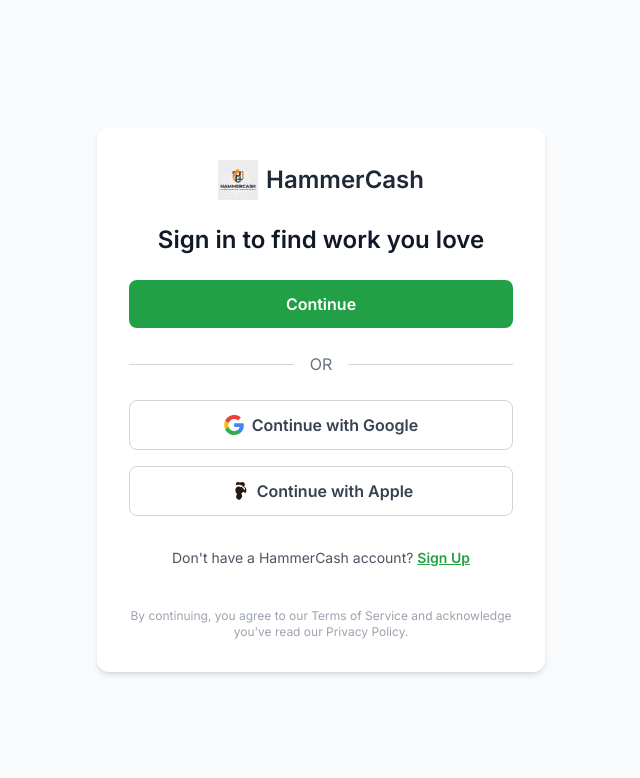
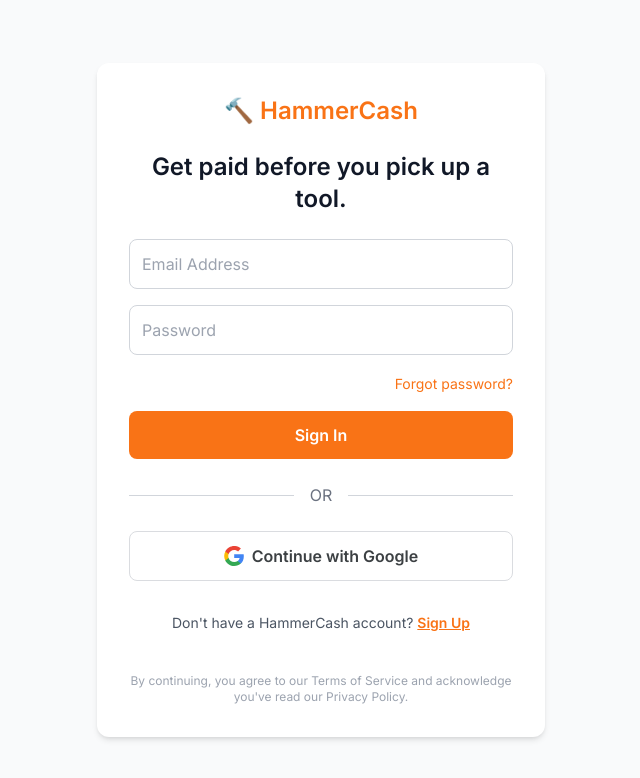
Before and after one commit to wadest308/hammercash-landingpage, a React (Vite) app: page /login in a window 1280 px wide. Shown: the top 778 px of the page, without its empty margins (319-959 px from the left). Built offline with nearby package versions, Linux system fonts and the light colour scheme; no server answers.

Commit message:
refactor: Revert last prompt changes

```diff
--- a/src/Login.jsx
+++ b/src/Login.jsx
@@ -47,7 +47,14 @@
       {/* Left Column (Auth) */}
       <div className="left-column-auth" style={{ width: '50%', backgroundColor: 'white', display: 'flex', flexDirection: 'column', justifyContent: 'center', alignItems: 'center', padding: '50px' }}>
         <div style={{ width: '100%', maxWidth: '400px' }}>
-          <h1 style={{ color: '#F97316', fontSize: '24px', fontWeight: 'bold', marginBottom: '40px' }}>HammerCash</h1>
+          <div className="flex items-center gap-3 mb-8">
+              <div className="w-8 h-8 bg-orange-500 rounded flex items-center justify-center text-white font-black">H</div>
+              <div>
+                  <h1 className="text-xl font-black tracking-tighter text-black">HammerCash</h1>
+              </div>
+          </div>
+          <h2 className="text-3xl font-bold text-gray-800">Get paid before you pick up a tool.</h2>
+          <p className="text-base text-gray-500 mt-2 mb-8">Sign in to your HammerCash account.</p>
           <div style={{ display: 'flex', flexDirection: 'column', gap: '15px' }}>
             <button
               onClick={handleGoogleSignIn}
@@ -66,10 +73,6 @@
             >
               <img src="https://www.google.com/images/branding/googlelogo/1x/googlelogo_color_272x92dp.png" alt="Google logo" style={{ height: '20px' }} />
               Continue with Google
-            </button>
-            <button style={{ padding: '15px', backgroundColor: '#f3f4f6', color: '#9ca3af', border: '1px solid #E5E7EB', borderRadius: '5px', fontWeight: 'bold', cursor: 'not-allowed', display: 'flex', alignItems: 'center', gap: '10px' }}>
-              <img src="https://upload.wikimedia.org/wikipedia/commons/f/fa/Apple_logo_black.svg" alt="Apple logo" style={{ height: '20px' }} />
-              Sign in with Apple (coming soon)
             </button>
           </div>
 
--- a/src/SignUp.jsx
+++ b/src/SignUp.jsx
@@ -44,25 +44,28 @@
   };
 
   return (
-    <div className="bg-black text-white min-h-screen flex flex-col items-center justify-center p-4">
+    <div className="bg-white text-black min-h-screen flex flex-col items-center justify-center p-4">
       <div className="w-full max-w-md">
         <div className="text-center mb-8">
-          <img src="/logo2.png" alt="HammerCash Logo" className="h-12 mx-auto mb-4" />
-          <h1 className="text-2xl font-bold">Sign up to find work you love</h1>
+        <div className="flex items-center justify-center mb-6">
+          <h1 className="text-2xl font-bold text-orange-500">🔨 HammerCash</h1>
+        </div>
+          <h1 className="text-2xl font-bold">Start getting paid upfront.</h1>
         </div>
 
         <button
           onClick={handleGoogleSignIn}
-          className="w-full bg-blue-600 hover:bg-blue-700 text-white font-bold py-3 px-4 rounded-lg flex items-center justify-center mb-4"
+          className="w-full bg-white hover:bg-gray-100 text-black font-bold py-3 px-4 rounded-lg flex items-center justify-center mb-4 border border-gray-200"
+          style={{ background: 'white', border: '1px solid #dadce0', color: '#3c4043', fontWeight: '500' }}
         >
           <img src="https://www.google.com/images/branding/googlelogo/1x/googlelogo_color_272x92dp.png" alt="Google logo" className="h-6 mr-4" />
           Continue with Google
         </button>
 
         <div className="flex items-center my-4">
-          <hr className="flex-grow border-neutral-700" />
+          <hr className="flex-grow border-neutral-200" />
           <span className="px-2 text-neutral-400">or</span>
-          <hr className="flex-grow border-neutral-700" />
+          <hr className="flex-grow border-neutral-200" />
         </div>
 
         <form onSubmit={handleEmailSignUp}>
@@ -72,14 +75,14 @@
               placeholder="First name"
               value={firstName}
               onChange={(e) => setFirstName(e.target.value)}
-              className="bg-neutral-800 border border-neutral-700 rounded-lg p-3 w-full"
+              className="bg-gray-100 border border-gray-200 rounded-lg p-3 w-full"
             />
             <input
               type="text"
               placeholder="Last name"
               value={lastName}
               onChange={(e) => setLastName(e.target.value)}
-              className="bg-neutral-800 border border-neutral-700 rounded-lg p-3 w-full"
+              className="bg-gray-100 border border-gray-200 rounded-lg p-3 w-full"
             />
           </div>
           <input
@@ -87,7 +90,7 @@
             placeholder="Email"
             value={email}
             onChange={(e) => setEmail(e.target.value)}
-            className="bg-neutral-800 border border-neutral-700 rounded-lg p-3 w-full mb-4"
+            className="bg-gray-100 border border-gray-200 rounded-lg p-3 w-full mb-4"
           />
           <div className="relative mb-4">
             <input
@@ -95,7 +98,7 @@
               placeholder="Password"
               value={password}
               onChange={(e) => setPassword(e.target.value)}
-              className="bg-neutral-800 border border-neutral-700 rounded-lg p-3 w-full"
+              className="bg-gray-100 border border-gray-200 rounded-lg p-3 w-full"
             />
             <button
               type="button"
@@ -108,7 +111,7 @@
           <select
             value={country}
             onChange={(e) => setCountry(e.target.value)}
-            className="bg-neutral-800 border border-neutral-700 rounded-lg p-3 w-full mb-4"
+            className="bg-gray-100 border border-gray-200 rounded-lg p-3 w-full mb-4"
           >
             <option>United States</option>
             <option>Canada</option>
@@ -141,14 +144,14 @@
 
           <button
             type="submit"
-            className="w-full bg-[#14a800] hover:bg-[#128a00] text-white font-bold py-3 rounded-full"
+            className="w-full bg-orange-500 hover:bg-orange-600 text-white font-bold py-3 rounded-full"
           >
-            Create my account
+            Sign up with Email
           </button>
         </form>
 
         <p className="text-center mt-8">
-          Already have an account? <Link to="/login" className="text-green-500 hover:underline">Log In</Link>
+          Already have an account? <Link to="/login" className="text-orange-500 hover:underline">Log In</Link>
         </p>
       </div>
     </div>
--- a/src/pages/auth/LoginPage.jsx
+++ b/src/pages/auth/LoginPage.jsx
@@ -104,27 +104,46 @@
   return (
     <div className="min-h-screen bg-gray-50 flex items-center justify-center p-4">
       <div className="max-w-md w-full bg-white p-8 rounded-xl shadow-md" style={{borderRadius: '12px'}}>
-        <HammerCashLogo />
-        <h1 className="text-2xl font-bold text-center text-gray-900 mb-6">Sign in to find work you love</h1>
+      <div className="flex items-center justify-center mb-6">
+        <h1 className="text-2xl font-bold text-orange-500">🔨 HammerCash</h1>
+      </div>
+      <h1 className="text-2xl font-bold text-center text-gray-900 mb-6">Get paid before you pick up a tool.</h1>
 
       <form onSubmit={handleContinue}>
         <div className="relative mb-4">
-             {/* Email Input */}
+          <input
+            type="email"
+            placeholder="Email Address"
+            value={email}
+            onChange={(e) => setEmail(e.target.value)}
+            className="w-full p-3 border border-gray-300 rounded-lg"
+          />
         </div>
-          {/* TODO: Add password input */}
+        <div className="relative mb-4">
+          <input
+            type="password"
+            placeholder="Password"
+            value={password}
+            onChange={(e) => setPassword(e.target.value)}
+            className="w-full p-3 border border-gray-300 rounded-lg"
+          />
+        </div>
+
+        <div className="text-right mb-4">
+          <a href="#" className="text-sm text-orange-500 hover:underline">Forgot password?</a>
+        </div>
 
         {error && <p className="text-red-500 text-sm text-center mb-4">{error}</p>}
 
         <button
           type="submit"
-            className="w-full bg-[#22A045] text-white font-bold py-3 rounded-lg hover:bg-opacity-90 transition duration-300 disabled:opacity-50"
+          className="w-full bg-[#F97316] text-white font-bold py-3 rounded-lg hover:bg-opacity-90 transition duration-300 disabled:opacity-50"
           style={{borderRadius: '8px'}}
           disabled={loading}
         >
-            Continue
+          Sign In
         </button>
       </form>
-
       <div className="flex items-center my-6">
         <hr className="flex-grow border-t border-gray-300" />
         <span className="px-4 text-gray-500">OR</span>
@@ -132,25 +151,20 @@
       </div>
 
       <div className="space-y-4">
-          <button onClick={handleGoogleSignIn} disabled={loading} className="w-full flex items-center justify-center py-3 border border-gray-300 rounded-lg hover:bg-gray-50 transition duration-300 disabled:opacity-50" style={{borderRadius: '8px'}}>
+        <button onClick={handleGoogleSignIn} disabled={loading} className="w-full flex items-center justify-center py-3 border border-gray-300 rounded-lg hover:bg-gray-50 transition duration-300 disabled:opacity-50" style={{ background: 'white', border: '1px solid #dadce0', color: '#3c4043', fontWeight: '500' }}>
           <GoogleIcon />
-            <span className="font-semibold text-gray-700">Continue with Google</span>
-          </button>
-          <button onClick={handleAppleSignIn} disabled={loading} className="w-full flex items-center justify-center py-3 border border-gray-300 rounded-lg hover:bg-gray-50 transition duration-300 disabled:opacity-50" style={{borderRadius: '8px'}}>
-            <AppleIcon />
-            <span className="font-semibold text-gray-700">Continue with Apple</span>
+          <span className="font-semibold">Continue with Google</span>
         </button>
       </div>
 
       <p className="text-center text-sm text-gray-600 mt-8">
         Don't have a HammerCash account?{' '}
-          <Link to="/signup" className="font-semibold text-[#22A045] underline hover:text-opacity-80">Sign Up</Link>
+        <Link to="/signup" className="font-semibold text-[#F97316] underline hover:text-opacity-80">Sign Up</Link>
       </p>
 
       <p className="text-center text-xs text-gray-400 mt-10">
         By continuing, you agree to our Terms of Service and acknowledge you've read our Privacy Policy.
       </p>
-      </div>
-    </div>
+      </div>    </div>
   );
 }
--- a/src/pages/auth/SignUpPage.jsx
+++ b/src/pages/auth/SignUpPage.jsx
@@ -136,10 +136,12 @@
   return (
     <div className="min-h-screen bg-gray-50 flex items-center justify-center p-4">
       <div className="max-w-md w-full bg-white p-8 rounded-xl shadow-md" style={{borderRadius: '12px'}}>
-        <HammerCashLogo />
-        <h1 className="text-2xl font-bold text-center text-gray-900 mb-6">Join HammerCash to secure your payments</h1>
+      <div className="flex items-center justify-center mb-6">
+        <h1 className="text-2xl font-bold text-orange-500">🔨 HammerCash</h1>
+      </div>
+      <h1 className="text-2xl font-bold text-center text-gray-900 mb-6">Start getting paid upfront.</h1>
 
-        <button onClick={handleGoogleSignIn} disabled={loading} className="w-full flex items-center justify-center py-3 border-transparent text-white rounded-lg hover:bg-opacity-90 transition duration-300 mb-4 disabled:opacity-50" style={{backgroundColor: '#4285F4', borderRadius: '8px'}}>
+      <button onClick={handleGoogleSignIn} disabled={loading} className="w-full flex items-center justify-center py-3 border border-gray-300 rounded-lg hover:bg-gray-50 transition duration-300 disabled:opacity-50" style={{ background: 'white', border: '1px solid #dadce0', color: '#3c4043', fontWeight: '500' }}>
         <GoogleIcon />
         <span className="font-semibold">Continue with Google</span>
       </button>
@@ -176,16 +178,15 @@
           </label>
         </div>
         {error && <p className="text-red-500 text-sm text-center pt-2">{error}</p>}
-          <button type="submit" disabled={loading} className="w-full bg-green-500 text-white font-bold py-3 rounded-lg hover:bg-green-600 transition duration-300 disabled:opacity-50">
-            Create my account
+        <button type="submit" disabled={loading} className="w-full bg-[#F97316] text-white font-bold py-3 rounded-lg hover:bg-opacity-90 transition duration-300 disabled:opacity-50">
+          Sign up with Email
         </button>
       </form>
 
       <p className="text-center text-sm text-gray-600 mt-6">
         Already have an account?{' '}
-          <Link to="/login" className="font-semibold text-green-600 hover:underline">Log In</Link>
+        <Link to="/login" className="font-semibold text-[#F97316] hover:underline">Log In</Link>
       </p>
-      </div>
-    </div>
+      </div>    </div>
   );
 }
```
Lines whose indentation alone changed are shown as unchanged.
